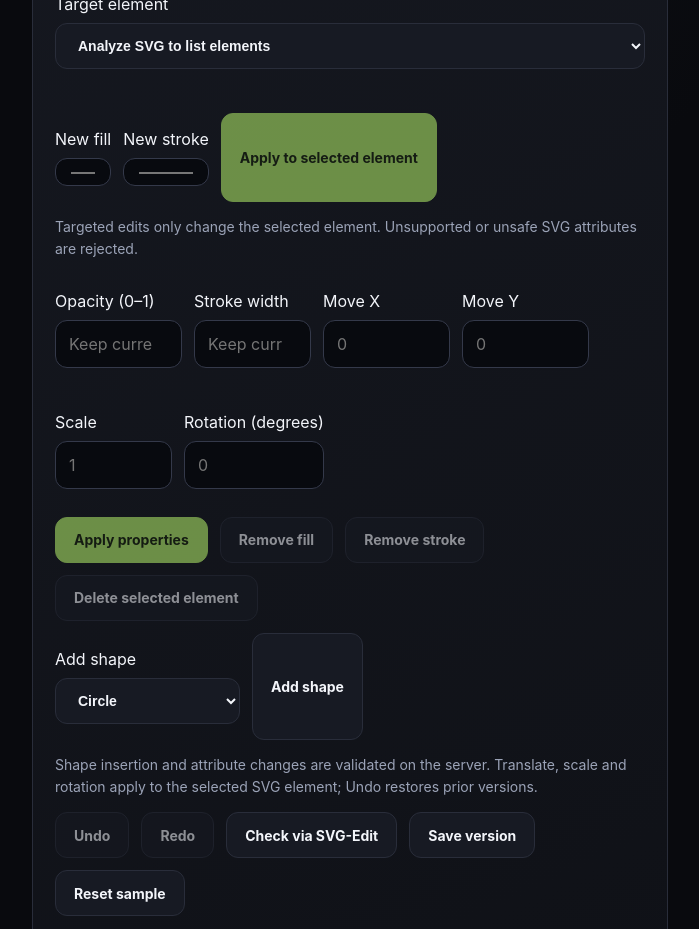
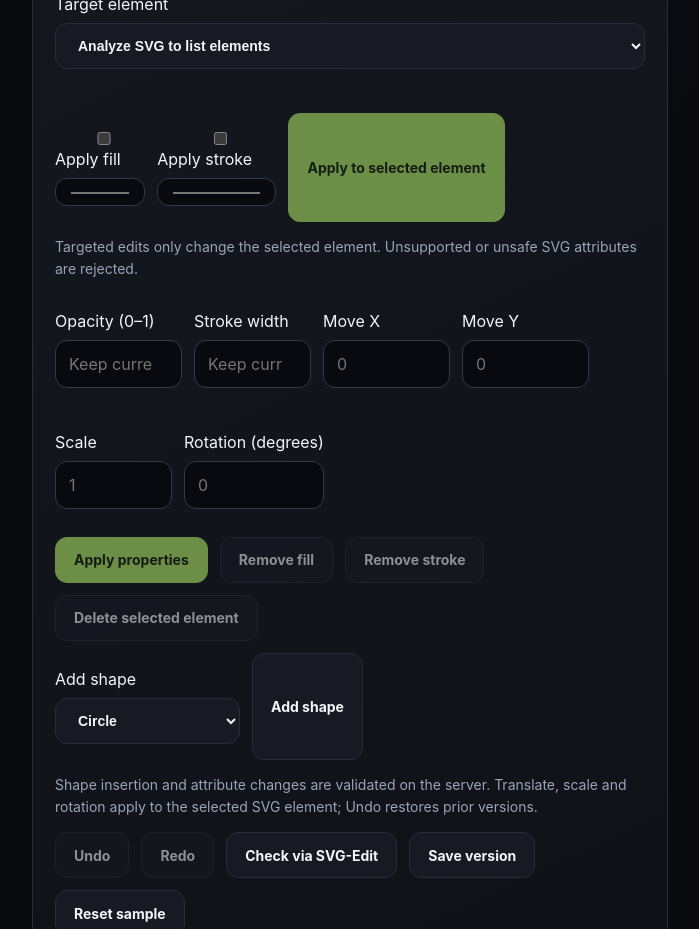
Before and after one commit to TomasThrawat/flutter-foundry, a Next.js app: page /icon-maker in a window 1280 px wide. Shown: the part 1960-2889 px from the top of the page, without its empty margins (28-727 px from the left). Built offline with nearby package versions, Linux system fonts and the light colour scheme.

Commit message:
Preserve SVG colors during transform-only edits

```diff
--- a/app/icon-maker/page.tsx
+++ b/app/icon-maker/page.tsx
@@ -188,6 +188,8 @@ export default function IconMakerPage() {
 	const [selectedElement, setSelectedElement] = useState("");
 	const [editFill, setEditFill] = useState("#ffffff");
 	const [editStroke, setEditStroke] = useState("#000000");
+	const [applyFill, setApplyFill] = useState(false);
+	const [applyStroke, setApplyStroke] = useState(false);
 	const [editOpacity, setEditOpacity] = useState("");
 	const [editStrokeWidth, setEditStrokeWidth] = useState("");
 	const [translateX, setTranslateX] = useState("");
@@ -413,8 +415,8 @@ export default function IconMakerPage() {
 			return;
 		}
 		const attributes: Record<string, string> = {};
-		if (editFill.trim()) attributes.fill = editFill.trim();
-		if (editStroke.trim()) attributes.stroke = editStroke.trim();
+		if (applyFill && editFill.trim()) attributes.fill = editFill.trim();
+		if (applyStroke && editStroke.trim()) attributes.stroke = editStroke.trim();
 		if (editOpacity.trim()) attributes.opacity = editOpacity.trim();
 		if (editStrokeWidth.trim())
 			attributes["stroke-width"] = editStrokeWidth.trim();
@@ -983,19 +985,43 @@ export default function IconMakerPage() {
 					</div>
 					<div className="actions">
 						<label className="field">
-							New fill{" "}
+							<span>
+								<input
+									type="checkbox"
+									aria-label="Apply fill color"
+									checked={applyFill}
+									onChange={(event) => setApplyFill(event.target.checked)}
+								/>{" "}
+								Apply fill
+							</span>
 							<input
 								type="color"
+								aria-label="New fill color"
 								value={editFill}
-								onChange={(event) => setEditFill(event.target.value)}
+								onChange={(event) => {
+									setEditFill(event.target.value);
+									setApplyFill(true);
+								}}
 							/>
 						</label>
 						<label className="field">
-							New stroke{" "}
+							<span>
+								<input
+									type="checkbox"
+									aria-label="Apply stroke color"
+									checked={applyStroke}
+									onChange={(event) => setApplyStroke(event.target.checked)}
+								/>{" "}
+								Apply stroke
+							</span>
 							<input
 								type="color"
-								value={editStroke || "#000000"}
-								onChange={(event) => setEditStroke(event.target.value)}
+								aria-label="New stroke color"
+								value={editStroke}
+								onChange={(event) => {
+									setEditStroke(event.target.value);
+									setApplyStroke(true);
+								}}
 							/>
 						</label>
 						<button
```
Also changed, not shown: 1 other file (tests, documents, lock files or other folders).
